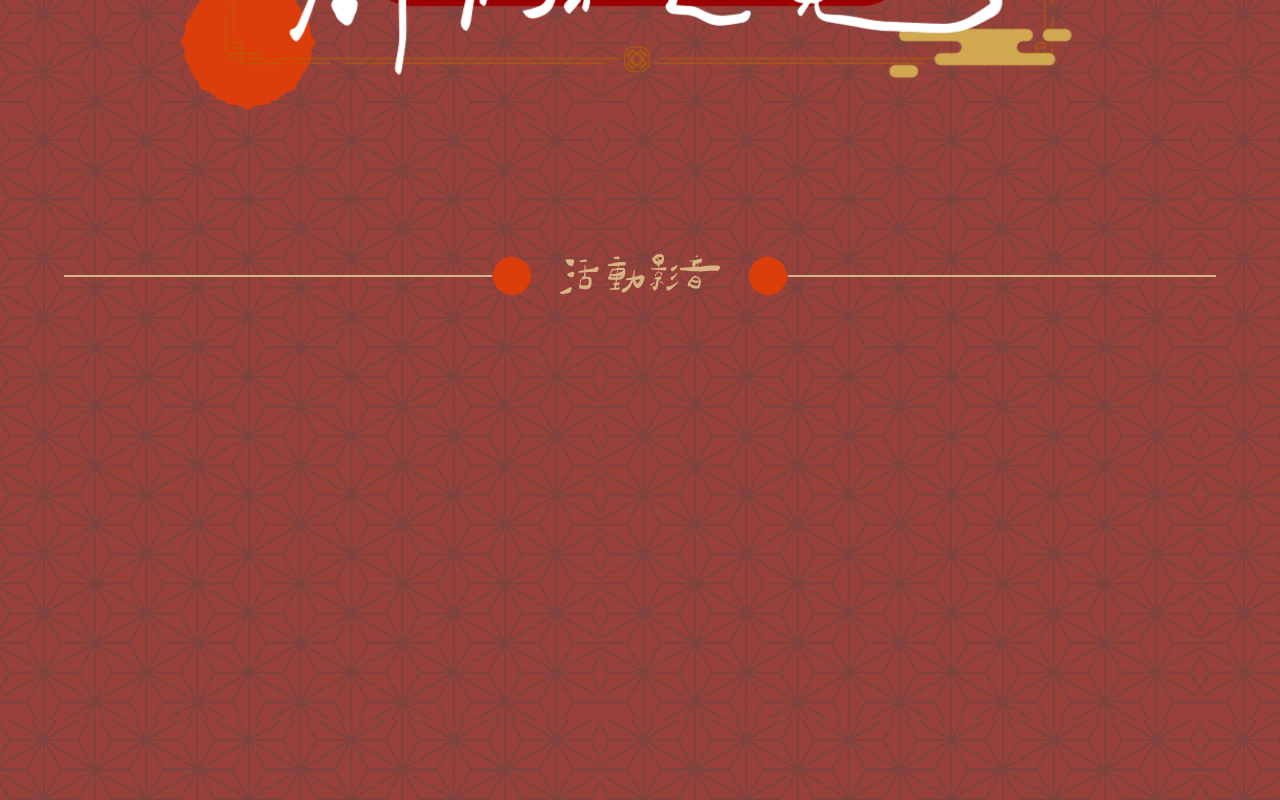
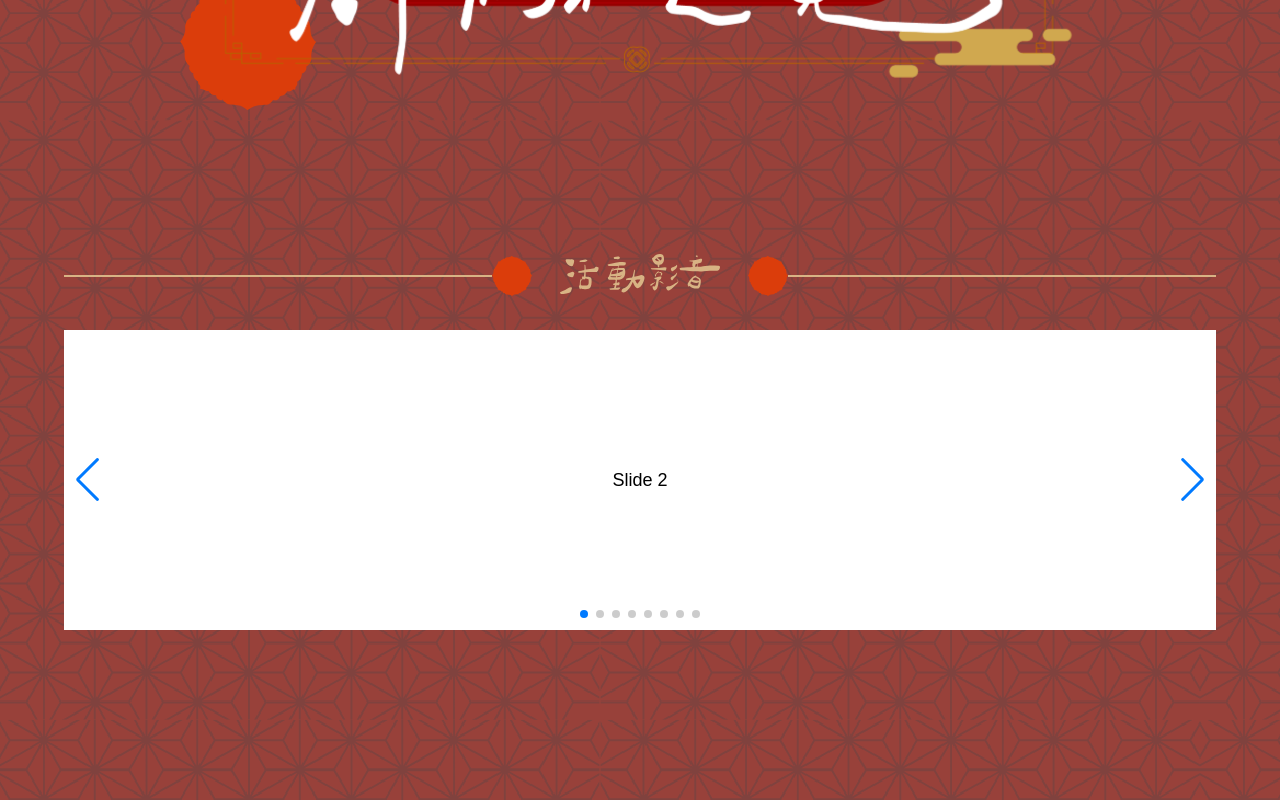
Before and after one commit to bibibobobi/2023dajia_mazu, a Next.js app: page / in a window 1280 px wide. Shown: the part 480-1280 px from the top of the page. Built offline with nearby package versions, Linux system fonts and the light colour scheme.

Commit message:
chore: install swiper

```diff
--- a/components/nav.tsx
+++ b/components/nav.tsx
@@ -4,7 +4,7 @@ import Link from 'next/link';
 import { navLinks } from 'constants/nav-links';
 
 type LiProps = {
-  active: boolean;
+  active?: boolean;
 };
 
 type NavigationProps = {
@@ -50,11 +50,11 @@ const Li = styled.li<LiProps>`
     width: 104px;
     height: 26px;
     filter: ${(prop) =>
-      prop.active ? 'drop-shadow(3px 3px 2px rgb(0 0 0 / 0.7))' : ''};
-    transition: ${(prop) => (prop.active ? '0.5s ease-in-out' : '')};
+      prop.active ? 'drop-shadow(3px 3px 2px rgb(0 0 0 / 0.7))' : 'none'};
+    transition: 0.5s ease-in-out;
     path {
       fill: ${(prop) => (prop.active ? '#ffffff' : '')};
-      transition: ${(prop) => (prop.active ? '0.3s ease-in-out' : '')};
+      transition: 0.3s ease-in-out;
     }
   }
 
@@ -109,8 +109,10 @@ export default function Navigation({ activeElement }: NavigationProps) {
       </LogoWrapper>
       <ItemsWrapper>
         {navLinks.map((item) => {
+          const isActive =
+            activeElement === item.name && activeElement !== undefined;
           return (
-            <Li key={item.name} active={activeElement === item.name}>
+            <Li key={item.name} active={isActive}>
               <Link href={item.href} scroll={false}>
                 <item.svgIcon />
               </Link>
--- a/components/section-video.tsx
+++ b/components/section-video.tsx
@@ -2,6 +2,16 @@ import styled from 'styled-components';
 import Title from '../components/title';
 import { EventVideo } from '../components/icons/li-video';
 import { RefObject } from 'react';
+// Import Swiper React components
+import { Swiper, SwiperSlide } from 'swiper/react';
+
+// Import Swiper styles
+import 'swiper/css';
+import 'swiper/css/navigation';
+import 'swiper/css/pagination';
+
+// import required modules
+import { Autoplay, Navigation, Pagination, Mousewheel, Keyboard } from 'swiper';
 
 const Section = styled.section`
   width: 90%;
@@ -16,10 +26,55 @@ interface SectionProps {
   innerRef: RefObject<HTMLDivElement>;
 }
 
+const SwiperWrapper = styled.div`
+  .mySwiper {
+    width: 100%;
+    height: 300px;
+  }
+
+  .swiper-slide {
+    width: 100%;
+    height: 100%;
+    text-align: center;
+    font-size: 18px;
+    background: #fff;
+
+    /* Center slide text vertically */
+    display: flex;
+    justify-content: center;
+    align-items: center;
+  }
+`;
+
 export default function SectionVideo({ innerRef }: SectionProps): JSX.Element {
   return (
     <Section id='video' ref={innerRef}>
       <Title svgIcon={EventVideo} />
+      <SwiperWrapper>
+        <Swiper
+          cssMode={true}
+          navigation={true}
+          pagination={true}
+          mousewheel={true}
+          keyboard={true}
+          loop={true}
+          autoplay={{
+            delay: 2500,
+            disableOnInteraction: false,
+          }}
+          modules={[Autoplay, Navigation, Pagination, Mousewheel, Keyboard]}
+          className='mySwiper'
+        >
+          <SwiperSlide className='swiper-slide'>Slide 1</SwiperSlide>
+          <SwiperSlide className='swiper-slide'>Slide 2</SwiperSlide>
+          <SwiperSlide className='swiper-slide'>Slide 3</SwiperSlide>
+          <SwiperSlide className='swiper-slide'>Slide 4</SwiperSlide>
+          <SwiperSlide className='swiper-slide'>Slide 5</SwiperSlide>
+          <SwiperSlide className='swiper-slide'>Slide 6</SwiperSlide>
+          <SwiperSlide className='swiper-slide'>Slide 7</SwiperSlide>
+          <SwiperSlide className='swiper-slide'>Slide 8</SwiperSlide>
+        </Swiper>
+      </SwiperWrapper>
     </Section>
   );
 }
--- a/package.json
+++ b/package.json
@@ -21,6 +21,7 @@
     "react-dom": "18.2.0",
     "react-intersection-observer": "^9.4.3",
     "styled-components": "^5.3.6",
+    "swiper": "^9.1.0",
     "typescript": "4.9.5"
   }
 }
--- a/pages/index.tsx
+++ b/pages/index.tsx
@@ -1,6 +1,4 @@
 import Head from 'next/head';
-import Image from 'next/image';
-import styled from 'styled-components';
 import Navigation from '../components/nav';
 import SideMenu from 'components/side-menu';
 import BottomNav from '../components/nav-mob';
@@ -13,7 +11,7 @@ import { useInView } from 'react-intersection-observer';
 import { useState, useEffect } from 'react';
 
 export default function Home(): JSX.Element {
-  const { ref: ref1, inView: inView1 } = useInView({ threshold: 0.3 });
+  const { ref: ref1, inView: inView1 } = useInView({ threshold: 0.4 });
   const { ref: ref2, inView: inView2 } = useInView({ threshold: 0.2 });
   const { ref: ref3, inView: inView3 } = useInView({ threshold: 0.2 });
   const { ref: ref4, inView: inView4 } = useInView({ threshold: 0.2 });
```
Also changed, not shown: 1 other file (tests, documents, lock files or other folders).
